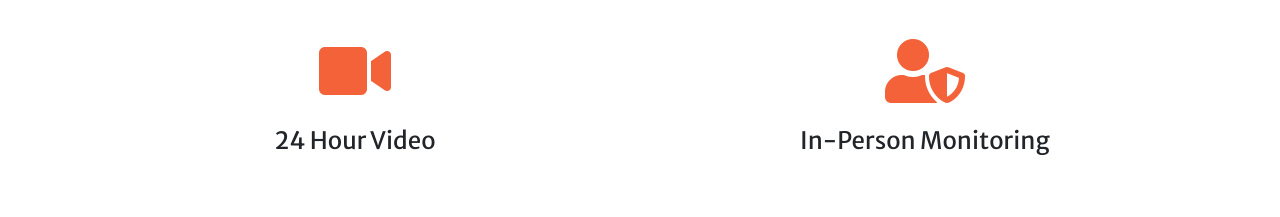
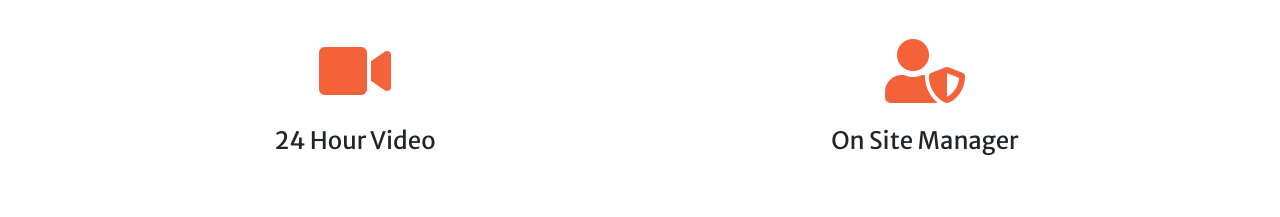
Before and after one commit to bangerter/EastSideStorage, a website with bundled scripts: page index.html in a window 1280 px wide. Shown: the part 1640-1857 px from the top of the page. Built offline with nearby package versions, Linux system fonts and the light colour scheme.

Commit message:
final edits

```diff
--- a/index.html
+++ b/index.html
@@ -114,7 +114,7 @@
         <div class="col-lg-6 col-md-6 text-center">
           <div class="mt-5">
             <i class="fas fa-4x fa-user-shield text-primary mb-4"></i>
-            <h3 class="h4 mb-2">In-Person Monitoring</h3>
+            <h3 class="h4 mb-2">On Site Manager</h3>
 
           </div>
         </div>
```
